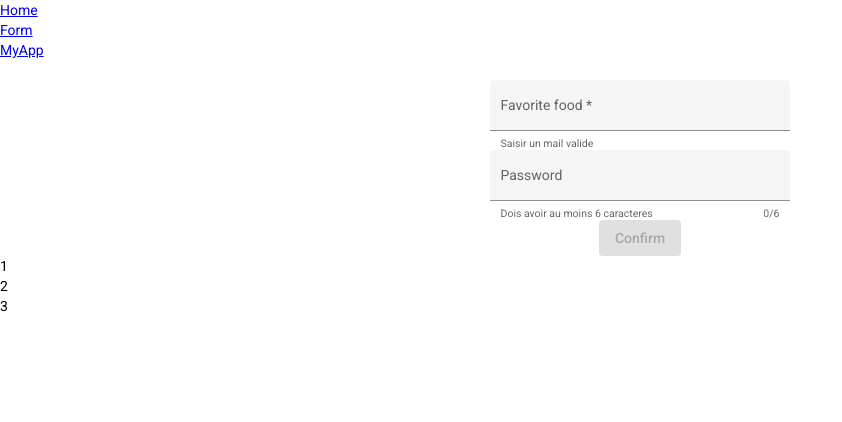
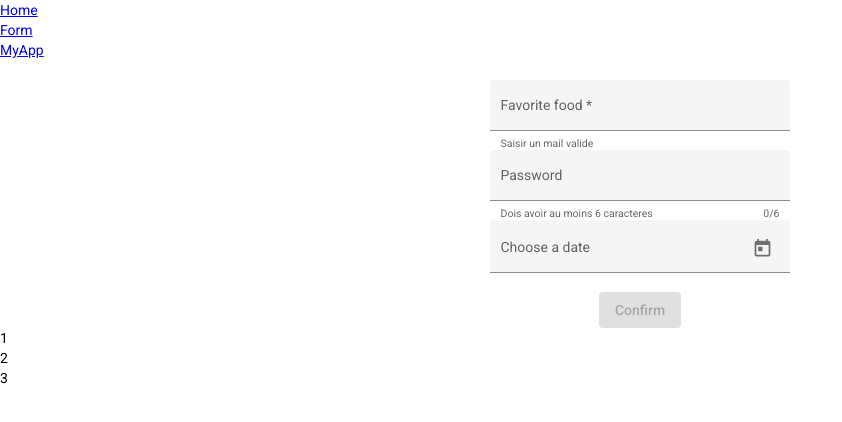
Before and after one commit to obidano/angular-trainings-tracks, an Angular app: page /signup in a window 1280 px wide. Shown: the top 422 px of the page, without its empty margins (0-842 px from the left). Built offline with nearby package versions, Linux system fonts and the light colour scheme.

Commit message:
form validation and date picket

```diff
--- a/src/app/app.module.ts
+++ b/src/app/app.module.ts
@@ -19,6 +19,7 @@
 import { PastTrainingComponent } from './pages/past-training/past-training.component';
 import { WelcomeComponent } from './pages/welcome/welcome.component';
 import {FlexLayoutModule} from "@angular/flex-layout";
+import {MAT_DATE_LOCALE} from "@angular/material/core";
 
 @NgModule({
   declarations: [
@@ -43,7 +44,7 @@
     MaterialModule,
     FlexLayoutModule
   ],
-  providers: [ProductService],
+  providers: [ProductService, {provide: MAT_DATE_LOCALE, useValue: 'fr-FR'},],
   bootstrap: [AppComponent]
 })
 export class AppModule {
--- a/src/app/auth/sign-up/sign-up.component.html
+++ b/src/app/auth/sign-up/sign-up.component.html
@@ -23,6 +23,13 @@
       <mat-hint align="end">{{pwd.value?.length}}/6</mat-hint>
     </mat-form-field>
 
+    <mat-form-field appearance="fill">
+      <mat-label>Choose a date</mat-label>
+      <input matInput [matDatepicker]="picker">
+      <mat-datepicker-toggle matSuffix [for]="picker"></mat-datepicker-toggle>
+      <mat-datepicker #picker></mat-datepicker>
+    </mat-form-field>
+
     <button mat-raised-button type="submit" [disabled]="!form.valid">Confirm</button>
 
   </form>
--- a/src/app/modules/material.module.ts
+++ b/src/app/modules/material.module.ts
@@ -3,8 +3,11 @@
 import {MatIconModule} from "@angular/material/icon";
 import {MatFormFieldModule} from "@angular/material/form-field";
 import {MatInputModule} from "@angular/material/input";
+import {MatDatepickerModule} from "@angular/material/datepicker";
+import {MatNativeDateModule} from "@angular/material/core";
 
-const importsModules = [MatButtonModule, MatIconModule, MatFormFieldModule, MatInputModule]
+const importsModules = [MatButtonModule, MatIconModule, MatFormFieldModule,
+  MatInputModule, MatDatepickerModule, MatNativeDateModule]
 
 @NgModule({
   imports: importsModules,
```
